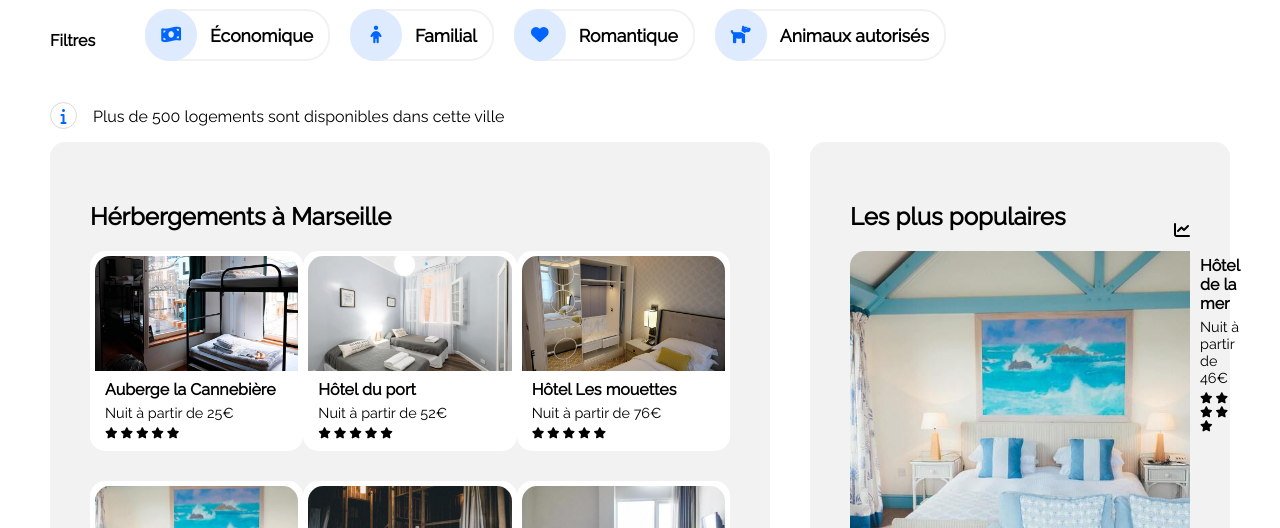
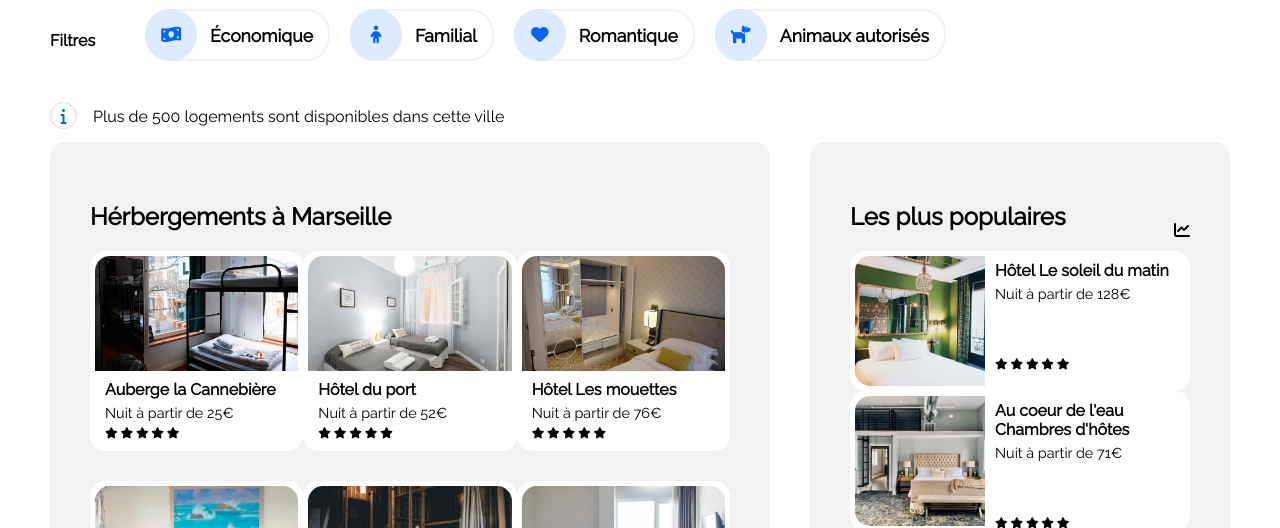
Before and after one commit to ovslash/OC2_Transformez_une_maquette_en_site_web_avec_HTML_-_CSS, a plain HTML site: page index.html in a window 1280 px wide. Shown: the part 272-800 px from the top of the page. Drawn offline with Linux system fonts and the light colour scheme.

Commit message:
les + populaires
rajout en cours - hébergements les + populaires

```diff
--- a/index.html
+++ b/index.html
@@ -240,11 +240,58 @@
           </div>
 
           <div class="contenu_aside">
-            <!-- les vignettes des hbergements les plus populaires -->
+            <!-- les vignettes des hébergements les plus populaires -->
+            <!-- vignette 1-->
             <div class="vignette_aside">
 
               <img
-                src="img/hebergements/annie-spratt-Eg1qcIitAuA-unsplash.jpg"
+                src="img/hebergements/emile-guillemot-Bj_rcSC5XfE-unsplash.jpg"
+                alt="Image de l'hôtel Le soleil du matin"
+              />
+              <!-- details de la vignette -->
+              <div class="details_vignettes_hebergements">
+                <!-- nom hebergement -->
+                <h3>Hôtel Le soleil du matin</h3>
+                <!-- tarifs hebergements -->
+                <p class="prix_nuit">Nuit à partir de 128€</p>
+                <!-- avis hebergments -->
+                <div class="avis_hebergements">
+                  <i class="fas fa-star"></i>
+                  <i class="fas fa-star"></i>
+                  <i class="fas fa-star"></i>
+                  <i class="fas fa-star"></i>
+                  <i class="fas fa-star"></i>
+                </div>
+              </div>
+            </div>
+            <!-- vignette 2-->
+            <div class="vignette_aside">
+
+              <img
+                src="img/hebergements/aw-creative-VGs8z60yT2c-unsplash.jpg"
+                alt="Image de Au coeur de l'eau Chambres d'hôtes"
+              />
+              <!-- details de la vignette -->
+              <div class="details_vignettes_hebergements">
+                <!-- nom hebergement -->
+                <h3>Au coeur de l'eau Chambres d'hôtes</h3>
+                <!-- tarifs hebergements -->
+                <p class="prix_nuit">Nuit à partir de 71€</p>
+                <!-- avis hebergments -->
+                <div class="avis_hebergements">
+                  <i class="fas fa-star"></i>
+                  <i class="fas fa-star"></i>
+                  <i class="fas fa-star"></i>
+                  <i class="fas fa-star"></i>
+                  <i class="fas fa-star"></i>
+                </div>
+               </div>
+            </div>
+            <!-- vignette 3-->
+            <div class="vignette_aside">
+
+              <img
+                src="img/hebergements/febrian-zakaria-sjvU0THccQA-unsplash.jpg"
                 alt="Image de l'hôtel de la mer"
               />
               <!-- details de la vignette -->
@@ -261,14 +308,8 @@
                   <i class="fas fa-star"></i>
                   <i class="fas fa-star"></i>
                 </div>
-
+               </div>
             </div>
-
-            </div>
-
-
-
-
           </div>
 
 
--- a/style.css
+++ b/style.css
@@ -382,11 +382,20 @@ aside {
 
 .vignette_aside {
   display: flex;
+  border: solid white 5px;
+  background-color: white;
+  height: 130px;
+  border-radius: 15px;
 }
 
 .vignette_aside img {
-  width: 100%;
+  width: 130px;
   border-radius: 15px 0 0 15px;
+  object-fit: cover;
+}
+
+.vignette_aside .avis_hebergements {
+  padding-top: 50px;
 }
 
 /* ------- Footer ------ */
```
